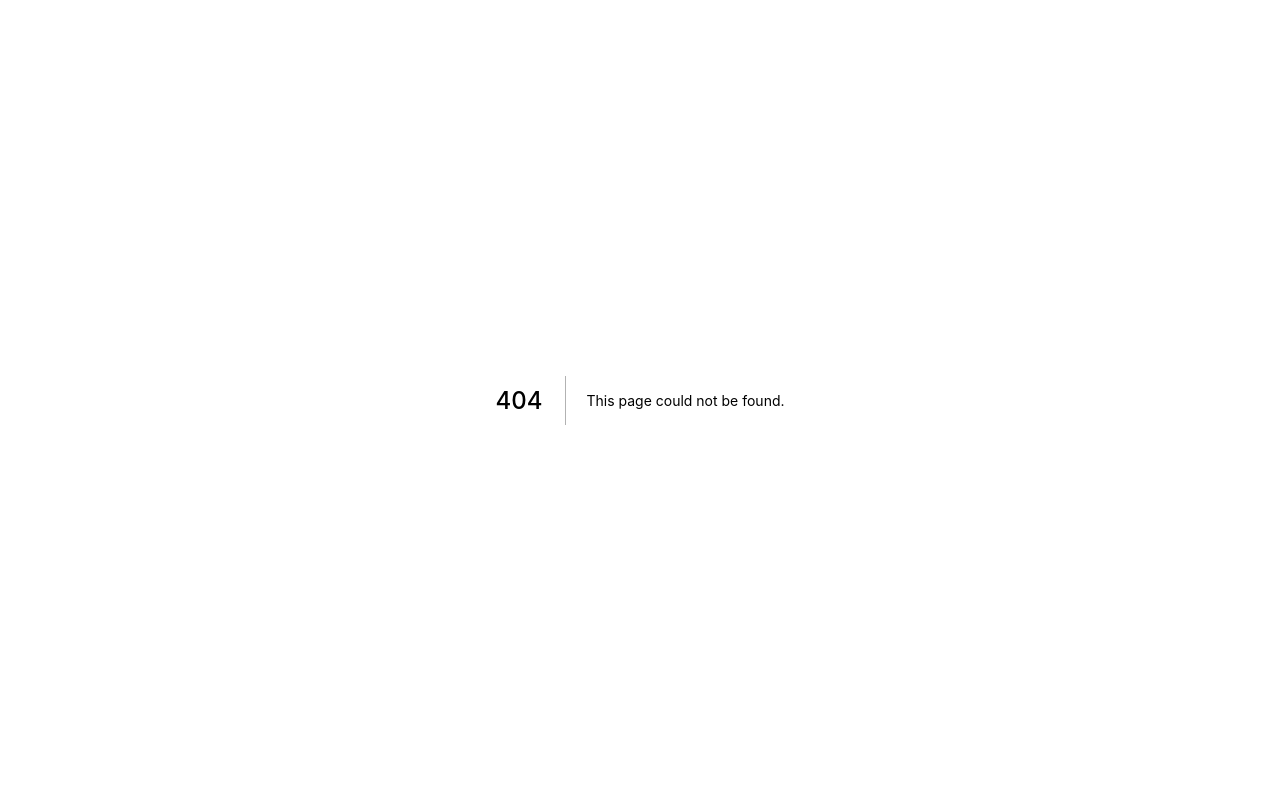
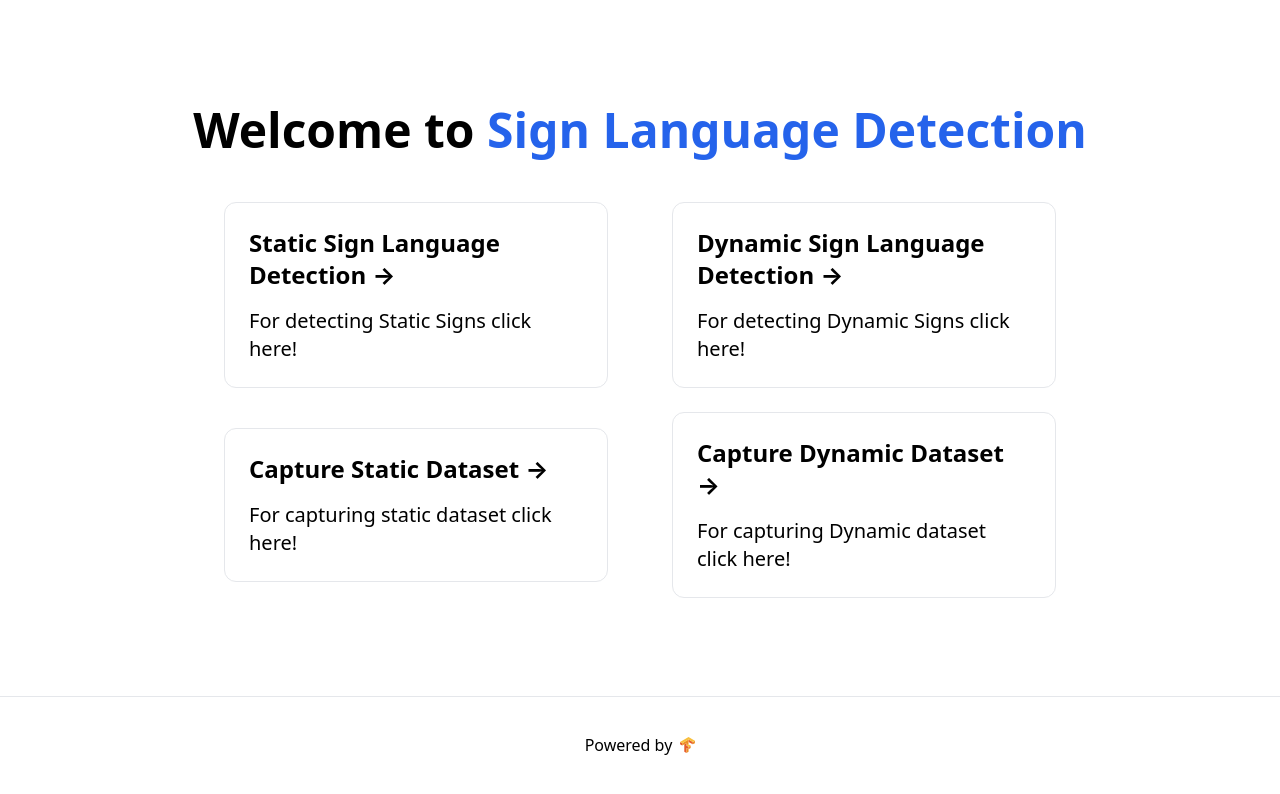
Before and after one commit to Saurabhrkp/dynamic-sign-lang, a Next.js app: page / in a window 1280 px wide. Before the commit this address had no page. Shown: the top 794 px of the page. Built offline with nearby package versions, Linux system fonts and the light colour scheme.

Commit message:
Added index page

```diff
--- /dev/null
+++ b/pages/index.js
@@ -0,0 +1,81 @@
+import Head from "next/head";
+import Link from "next/link";
+
+const Home = () => {
+  return (
+    <div className="flex flex-col items-center justify-center min-h-screen py-2">
+      <Head>
+        <title>Sign Language Detection</title>
+        <link rel="icon" href="/favicon.ico" />
+      </Head>
+
+      <main className="flex flex-col items-center justify-center flex-1 text-center">
+        <h1 className="text-5xl font-bold">
+          Welcome to <a className="text-blue-600">Sign Language Detection</a>
+        </h1>
+
+        <div className="flex flex-wrap items-center justify-around max-w-4xl mt-6 sm:w-full">
+          <Link href="/">
+            <a className="card">
+              <h3 className="text-2xl font-bold">
+                Static Sign Language Detection &rarr;
+              </h3>
+              <p className="mt-4 text-xl">
+                For detecting Static Signs click here!
+              </p>
+            </a>
+          </Link>
+          <Link href="/">
+            <a className="card">
+              <h3 className="text-2xl font-bold">
+                Dynamic Sign Language Detection &rarr;
+              </h3>
+              <p className="mt-4 text-xl">
+                For detecting Dynamic Signs click here!
+              </p>
+            </a>
+          </Link>
+          <Link href="/capture-photo-set">
+            <a className="card">
+              <h3 className="text-2xl font-bold">
+                Capture Static Dataset &rarr;
+              </h3>
+              <p className="mt-4 text-xl">
+                For capturing static dataset click here!
+              </p>
+            </a>
+          </Link>
+          <Link href="/capture-video-set">
+            <a className="card">
+              <h3 className="text-2xl font-bold">
+                Capture Dynamic Dataset &rarr;
+              </h3>
+              <p className="mt-4 text-xl">
+                For capturing Dynamic dataset click here!
+              </p>
+            </a>
+          </Link>
+        </div>
+      </main>
+
+      <footer className="flex items-center justify-center w-full h-24 border-t">
+        <Link href="https://www.tensorflow.org/js">
+          <a
+            className="flex items-center justify-center"
+            target="_blank"
+            rel="noopener noreferrer"
+          >
+            Powered by
+            <img
+              src="/tensorflow.svg"
+              alt="Tensorflowjs Logo"
+              className="h-4 ml-2"
+            />
+          </a>
+        </Link>
+      </footer>
+    </div>
+  );
+};
+
+export default Home;
--- a/styles/globals.css
+++ b/styles/globals.css
@@ -21,4 +21,7 @@
   .input {
     @apply border-4 border-blue-500 border-opacity-50 text-center w-16 rounded-md m-2 py-1 shadow-lg focus:outline-none focus:ring-indigo-500 focus:border-blue-600;
   }
+  .card {
+    @apply p-6 mt-6 text-left border w-96 rounded-xl hover:text-blue-600 focus:text-blue-600;
+  }
 }
```
Also changed, not shown: public/tensorflow.svg (added), public/vercel.svg (deleted).
